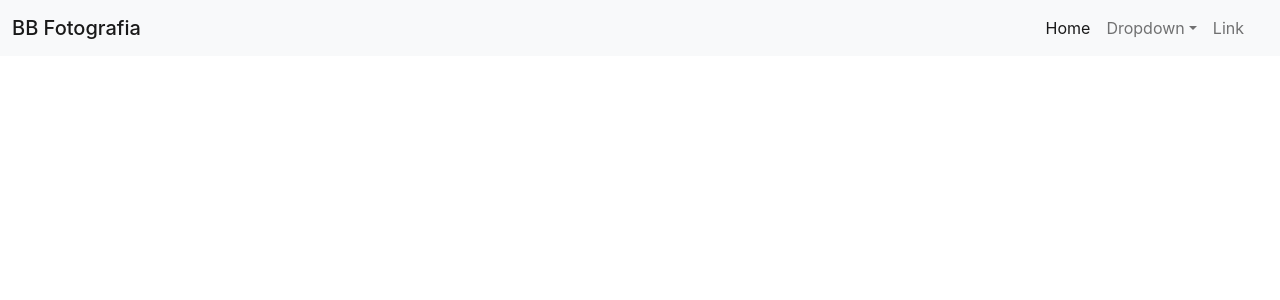
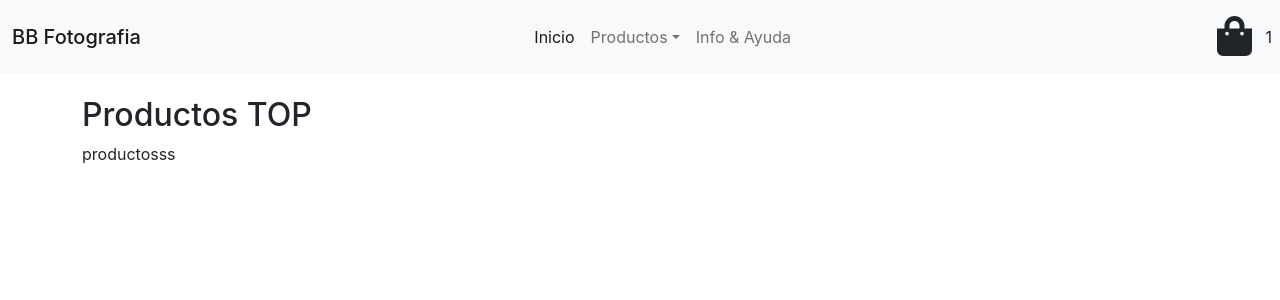
Before and after one commit to AgustinLeg/coderhouse-react-flamakeys, a React (Create React App) app: page / in a window 1280 px wide. Shown: the top 300 px of the page. Built offline with nearby package versions, Linux system fonts and the light colour scheme.

Commit message:
Clase 04 - Componentes I

```diff
--- a/package.json
+++ b/package.json
@@ -3,12 +3,15 @@
   "version": "0.1.0",
   "private": true,
   "dependencies": {
+    "@fortawesome/fontawesome-svg-core": "^1.2.36",
+    "@fortawesome/free-solid-svg-icons": "^5.15.4",
+    "@fortawesome/react-fontawesome": "^0.1.15",
     "@testing-library/jest-dom": "^5.14.1",
     "@testing-library/react": "^11.2.7",
     "@testing-library/user-event": "^12.8.3",
     "react": "^17.0.2",
     "react-dom": "^17.0.2",
-    "react-scripts": "4.0.3",
+    "react-scripts": "^1.1.5",
     "web-vitals": "^1.1.2"
   },
   "scripts": {
--- a/src/App.js
+++ b/src/App.js
@@ -1,13 +1,18 @@
 import React from 'react';
-import NavBar from './components/NavBar';
+import ItemListContainer from './components/ItemListContainer/ItemListContainer';
+
+import NavBar from './components/NavBar/NavBar';
 
 function App() {
   return (
-    <>
+    <div className="App pt-5">
       <header>
         <NavBar />
       </header>
-    </>
+      <ItemListContainer
+        titulo={'Productos TOP'}
+      />
+    </div>
   );
 }
 
--- /dev/null
+++ b/src/components/CartWidget/CartWidget.js
@@ -0,0 +1,42 @@
+import React from "react";
+import { FontAwesomeIcon } from "@fortawesome/react-fontawesome";
+import { faShoppingBag } from "@fortawesome/free-solid-svg-icons";
+
+const CartWidget = () => {
+  return (
+    <div className="cart bg-light">
+      <div className="cart-button d-flex align-items-center px-2">
+        <button
+          className="btn fs-1"
+          type="button"
+          data-bs-toggle="offcanvas"
+          data-bs-target="#offCanvasCart"
+          aria-controls="offCanvasCart"
+        >
+          <FontAwesomeIcon icon={faShoppingBag}></FontAwesomeIcon>
+        </button>
+          <span className="count">1</span>
+      </div>
+      <div
+        className="offcanvas offcanvas-end"
+        tabIndex="-1"
+        id="offCanvasCart"
+        aria-labelledby="offCanvasCartLabel"
+      >
+        <div className="offcanvas-header">
+          <h5 id="offCanvasCartLabel">Tu Carrito</h5>
+          <button
+            type="button"
+            className="btn-close text-reset"
+            data-bs-dismiss="offcanvas"
+            aria-label="Close"
+          ></button>
+        </div>
+        <div className="offcanvas-body">productos..</div>
+      </div>
+
+    </div>
+  );
+};
+
+export default CartWidget;
--- /dev/null
+++ b/src/components/ItemListContainer/ItemListContainer.js
@@ -0,0 +1,14 @@
+import React from 'react';
+
+const ItemListContainer = ({titulo}) => {
+    return (
+        <section className="container mt-5">
+            <h2>{titulo}</h2>
+            <div className="productos">
+                productosss
+            </div>
+        </section>
+     );
+}
+
+export default ItemListContainer;
--- a/src/components/NavBar.js
+++ /dev/null
@@ -1,42 +0,0 @@
-import React from 'react';
-
-const NavBar = () => {
-    return (
-        <nav className="navbar navbar-light navbar-expand-md bg-light fixed-top">
-            <div className="container-fluid">
-                <a className="navbar-brand mb-0 h1" href="#!">BB Fotografia</a>
-                <button className="navbar-toggler" type="button" data-bs-toggle="offcanvas" data-bs-target="#offcanvasNavbar" aria-controls="offcanvasNavbar">
-                <span className="navbar-toggler-icon"></span>
-                </button>
-                <div className="offcanvas offcanvas-end" tabIndex="-1" id="offcanvasNavbar" aria-labelledby="offcanvasNavbarLabel">
-                <div className="offcanvas-header">
-                    <h5 className="offcanvas-title" id="offcanvasNavbarLabel">Menu</h5>
-                    <button type="button" className="btn-close text-reset" data-bs-dismiss="offcanvas" aria-label="Close"></button>
-                </div>
-                <div className="offcanvas-body">
-                    <ul className="navbar-nav justify-content-end flex-grow-1 pe-3">
-                        <li className="nav-item">
-                            <a className="nav-link active" aria-current="page" href="#!">Home</a>
-                        </li>
-                        <li className="nav-item dropdown">
-                            <a className="nav-link dropdown-toggle" href="#!" id="offcanvasNavbarDropdown" role="button" data-bs-toggle="dropdown" aria-expanded="false">
-                            Dropdown
-                            </a>
-                            <ul className="dropdown-menu" aria-labelledby="offcanvasNavbarDropdown">
-                            <li><a className="dropdown-item" href="#!">Action</a></li>
-                            <li><a className="dropdown-item" href="#!">Another action</a></li>
-                            <li><a className="dropdown-item" href="#!">Something else here</a></li>
-                            </ul>
-                        </li>
-                        <li className="nav-item">
-                            <a className="nav-link" href="#!">Link</a>
-                        </li>
-                    </ul>
-                </div>
-                </div>
-            </div>
-            </nav>
-     )
-};
-
-export default NavBar;
--- /dev/null
+++ b/src/components/NavBar/NavBar.js
@@ -0,0 +1,49 @@
+import React from 'react';
+
+import CartWidget from '../CartWidget/CartWidget'
+
+const NavBar = () => {
+    return (
+        <div className="container-fluid d-flex px-0 fixed-top">
+            <nav className="navbar navbar-light navbar-expand-md bg-light w-100">
+            <div className="container-fluid">
+                <a className="navbar-brand mb-0 h1" href="#!">BB Fotografia</a>
+                <div className="offcanvas offcanvas-end" tabIndex="-1" id="offcanvasNavbar" aria-labelledby="offcanvasNavbarLabel">
+                <div className="offcanvas-header">
+                    <h5 className="offcanvas-title" id="offcanvasNavbarLabel">Menu</h5>
+                    <button type="button" className="btn-close text-reset" data-bs-dismiss="offcanvas" aria-label="Close"></button>
+                </div>
+                <div className="offcanvas-body w-100">
+                    <ul className="navbar-nav justify-content-center flex-grow-1 pe-3">
+                        <li className="nav-item">
+                            <a className="nav-link active" aria-current="page" href="#!">Inicio</a>
+                        </li>
+                        <li className="nav-item dropdown">
+                            <a className="nav-link dropdown-toggle" href="/productos" id="offcanvasNavbarDropdown" role="button" data-bs-toggle="dropdown" aria-expanded="false">
+                            Productos
+                            </a>
+                            <ul className="dropdown-menu" aria-labelledby="offcanvasNavbarDropdown">
+                            <li><a className="dropdown-item" href="#!">Producto1</a></li>
+                            <li><a className="dropdown-item" href="#!">Producto2</a></li>
+                            <li><a className="dropdown-item" href="#!">Producto3</a></li>
+                            </ul>
+                        </li>
+                        <li className="nav-item">
+                            <a className="nav-link" href="#!">Info & Ayuda</a>
+                        </li>
+                    </ul>
+                 </div>
+                </div>
+                <div className="actionsNavbar d-flex">
+                    <button className="navbar-toggler" type="button" data-bs-toggle="offcanvas" data-bs-target="#offcanvasNavbar" aria-controls="offcanvasNavbar">
+                    <span className="navbar-toggler-icon"></span>
+                    </button>
+                </div>
+            </div>
+            </nav>
+            <CartWidget />
+        </div>
+     )
+};
+
+export default NavBar;
```
Also changed, not shown: 1 other file (tests, documents, lock files or other folders).
